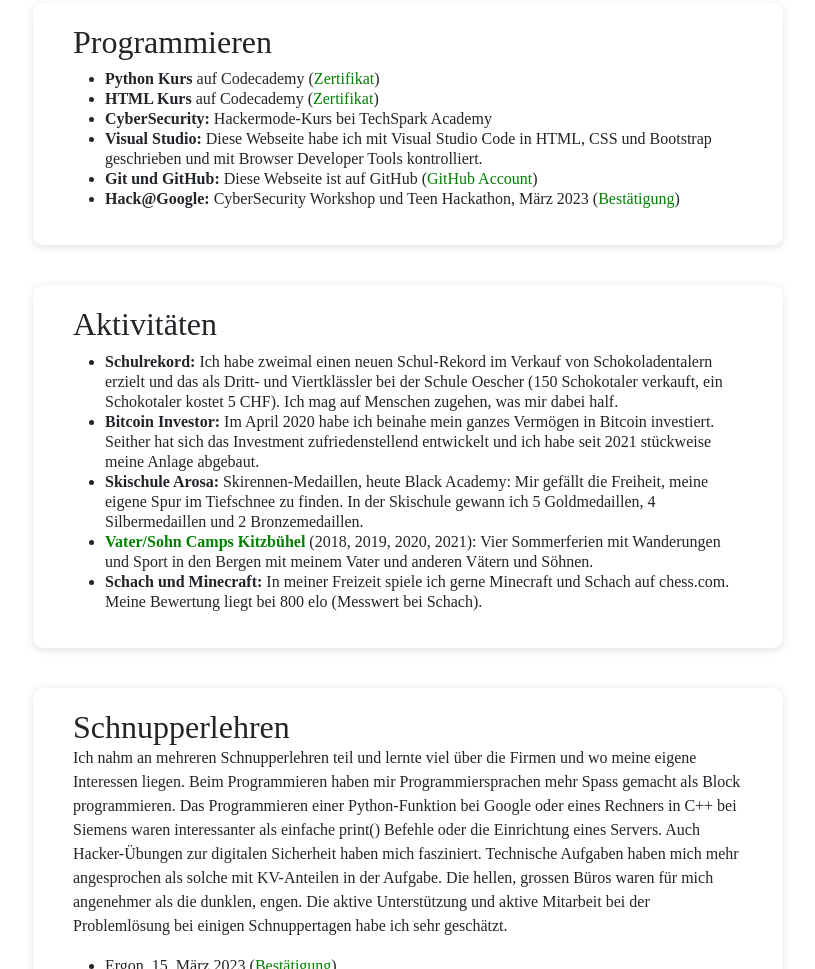
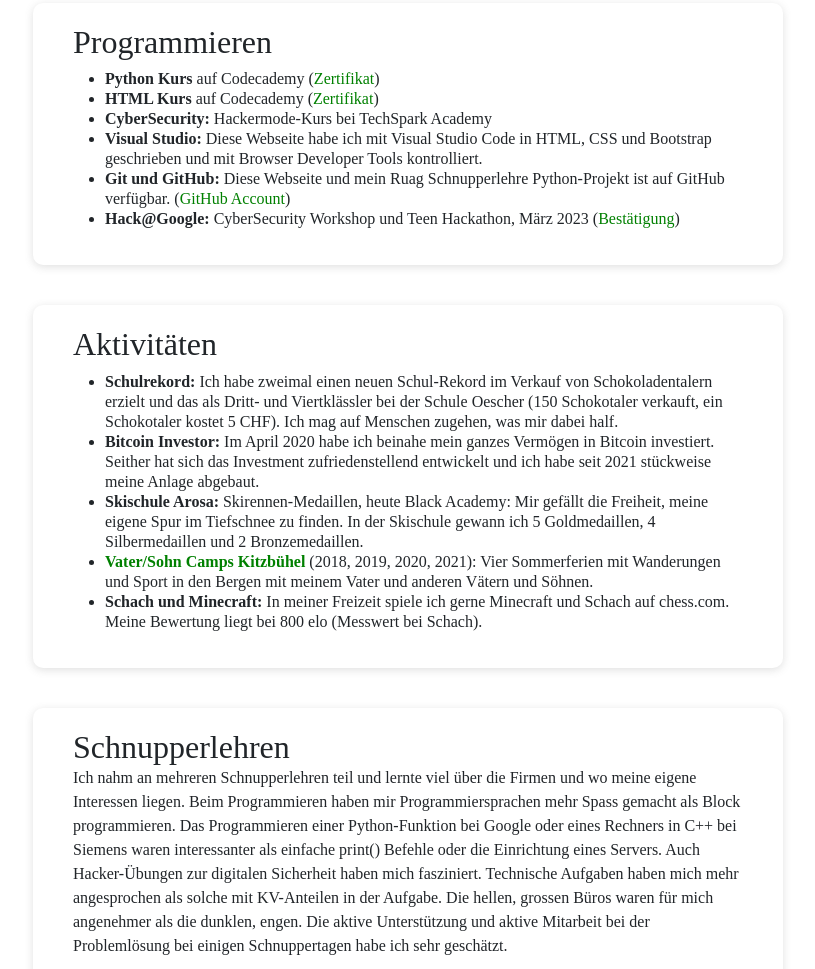
Before and after one commit to SternThomas/Website-Thomas, a plain HTML site: page index.html in a window 1280 px wide. Shown: the part 1002-1971 px from the top of the page, without its empty margins (232-1047 px from the left). Drawn offline with nearby package versions, Linux system fonts and the light colour scheme.

Commit message:
Added more infos to Github text

```diff
--- a/index.html
+++ b/index.html
@@ -130,7 +130,7 @@
                     geschrieben und mit Browser Developer Tools kontrolliert.
                 </li>
                 <li>
-                    <b>Git und GitHub:</b> Diese Webseite ist auf GitHub (<a href="https://github.com/sternthomas" target="_blank">GitHub
+                    <b>Git und GitHub:</b> Diese Webseite und mein Ruag Schnupperlehre Python-Projekt ist auf GitHub verfügbar. (<a href="https://github.com/sternthomas" target="_blank">GitHub
                         Account</a>)
                 </li>
                 <li>
```
